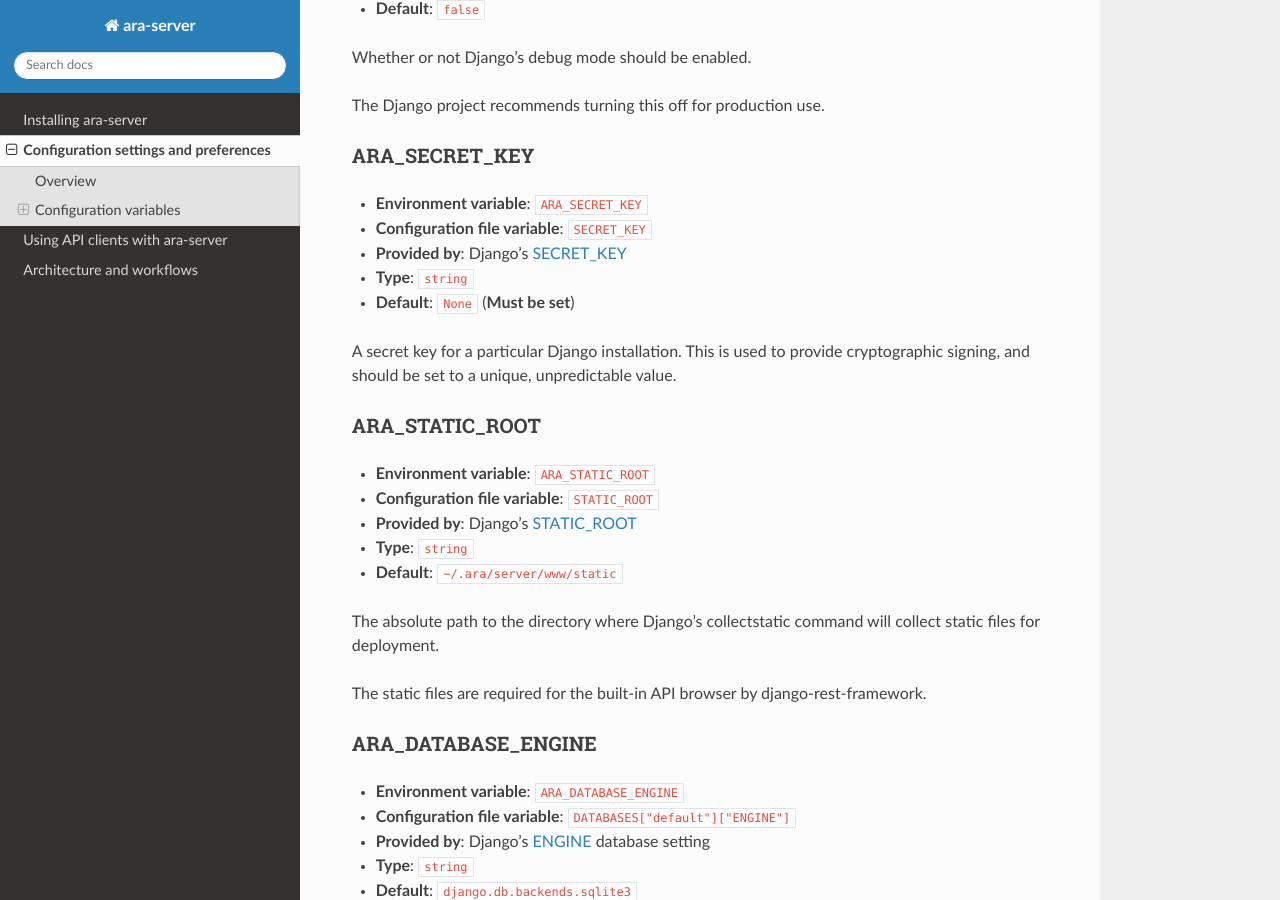
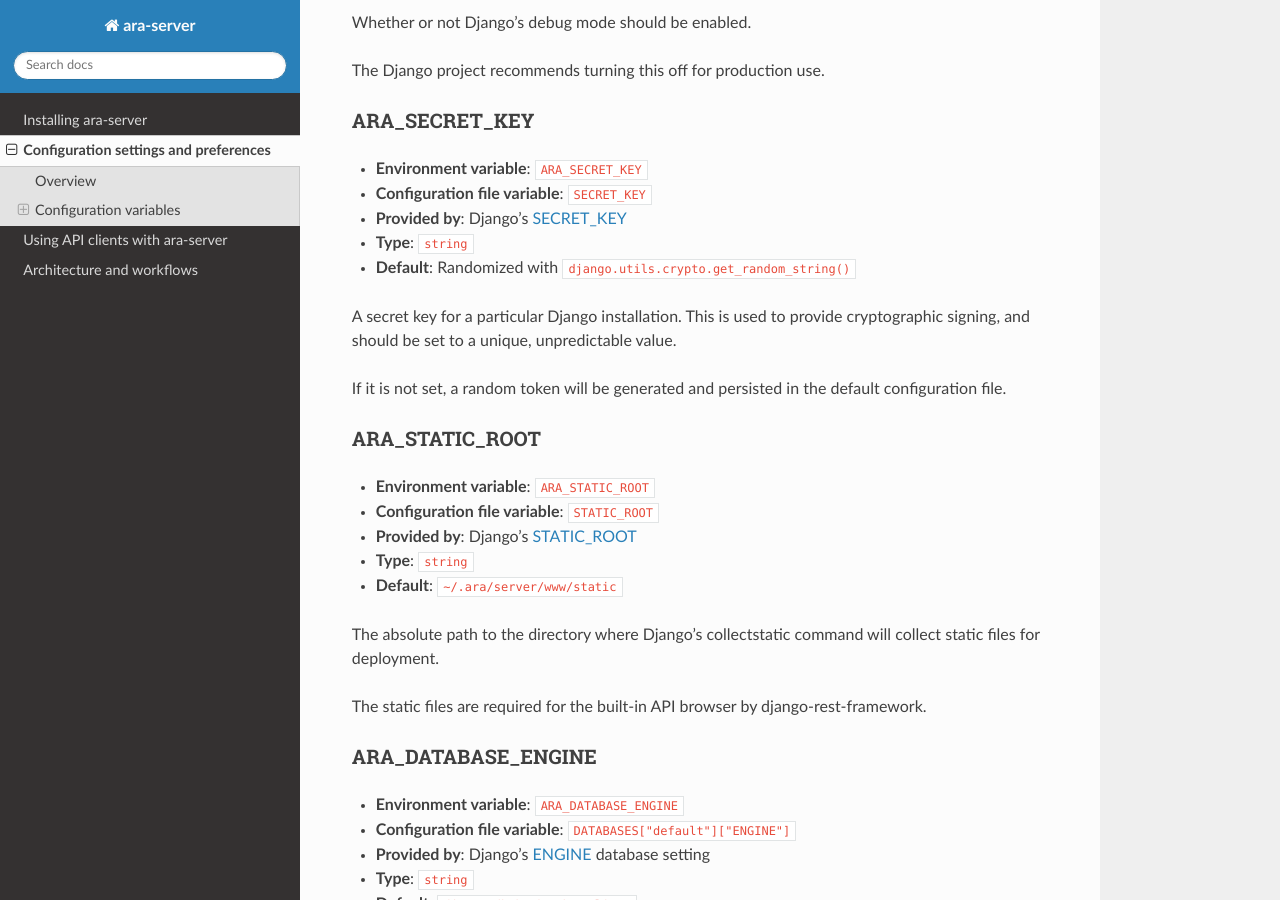
Before and after one commit to ansible-community/ara, a Sphinx documentation site: the page built from doc/source/configuring.rst, in a window 1280 px wide and 900 px high, scrolled down 4584 px. Built offline with Sphinx 7.4.7 and the Read the Docs theme 2.0.0, drawn with Linux system fonts in a browser that asks for light colours; the version number could not be read and is left out; some of the changed text lies outside the part shown.

Commit message:
Docs: SECRET_KEY is now randomly generated if it's not set
Update docs to reflect that in https://review.openstack.org/#/c/631011/
we made SECRET_KEY optional to launching ara-server by randomizing a
key if none are supplied by the configuration.

Change-Id: I469663082ed6071db250c8152430ea1e8d61b500

```diff
--- a/doc/source/configuring.rst
+++ b/doc/source/configuring.rst
@@ -40,7 +40,7 @@
 +--------------------------------+------------------------------------------------------+------------------------------------------+
 | ARA_DEBUG_                     | Django's DEBUG_ setting                              | ``false``                                |
 +--------------------------------+------------------------------------------------------+------------------------------------------+
-| ARA_SECRET_KEY_ (**Required**) | Django's SECRET_KEY_ setting                         | ``None``                                 |
+| ARA_SECRET_KEY_                | Django's SECRET_KEY_ setting                         | Randomized token, see ARA_SECRET_KEY_    |
 +--------------------------------+------------------------------------------------------+------------------------------------------+
 | ARA_DATABASE_ENGINE_           | Django's ENGINE_ database setting                    | ``django.db.backends.sqlite3``           |
 +--------------------------------+------------------------------------------------------+------------------------------------------+
@@ -249,10 +249,13 @@
 - **Configuration file variable**: ``SECRET_KEY``
 - **Provided by**: Django's SECRET_KEY_
 - **Type**: ``string``
-- **Default**: ``None`` (**Must be set**)
+- **Default**: Randomized with ``django.utils.crypto.get_random_string()``
 
 A secret key for a particular Django installation. This is used to provide
 cryptographic signing, and should be set to a unique, unpredictable value.
+
+If it is not set, a random token will be generated and persisted in the
+default configuration file.
 
 ARA_STATIC_ROOT
 ~~~~~~~~~~~~~~~
```
